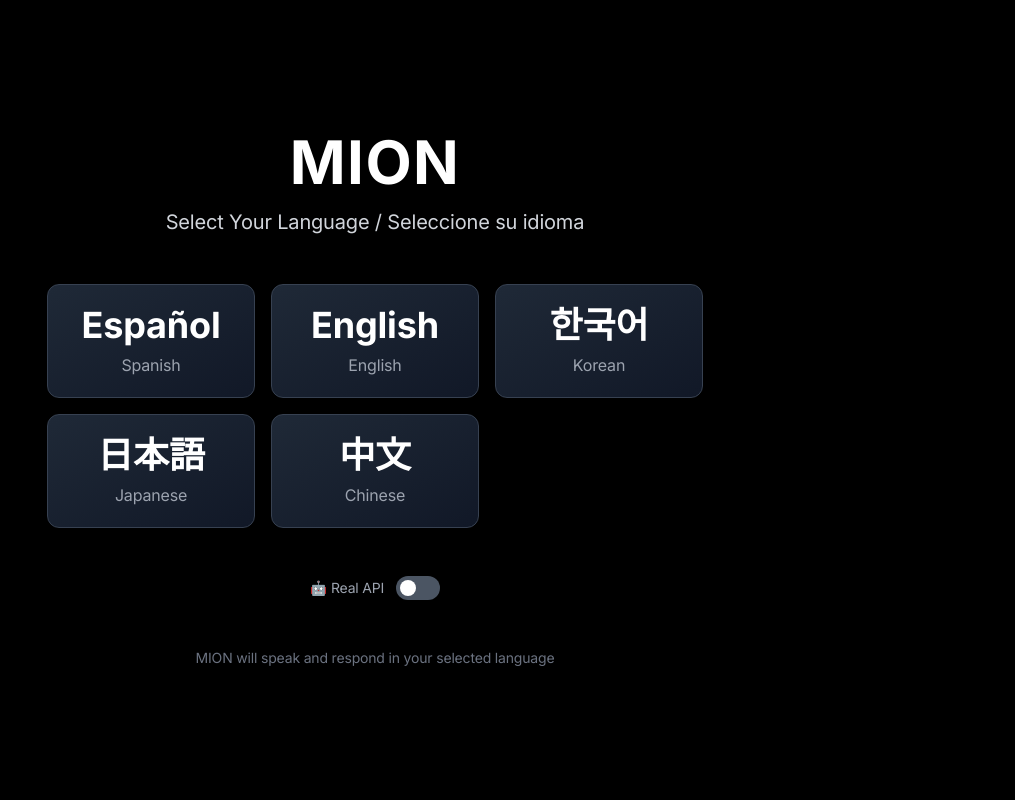
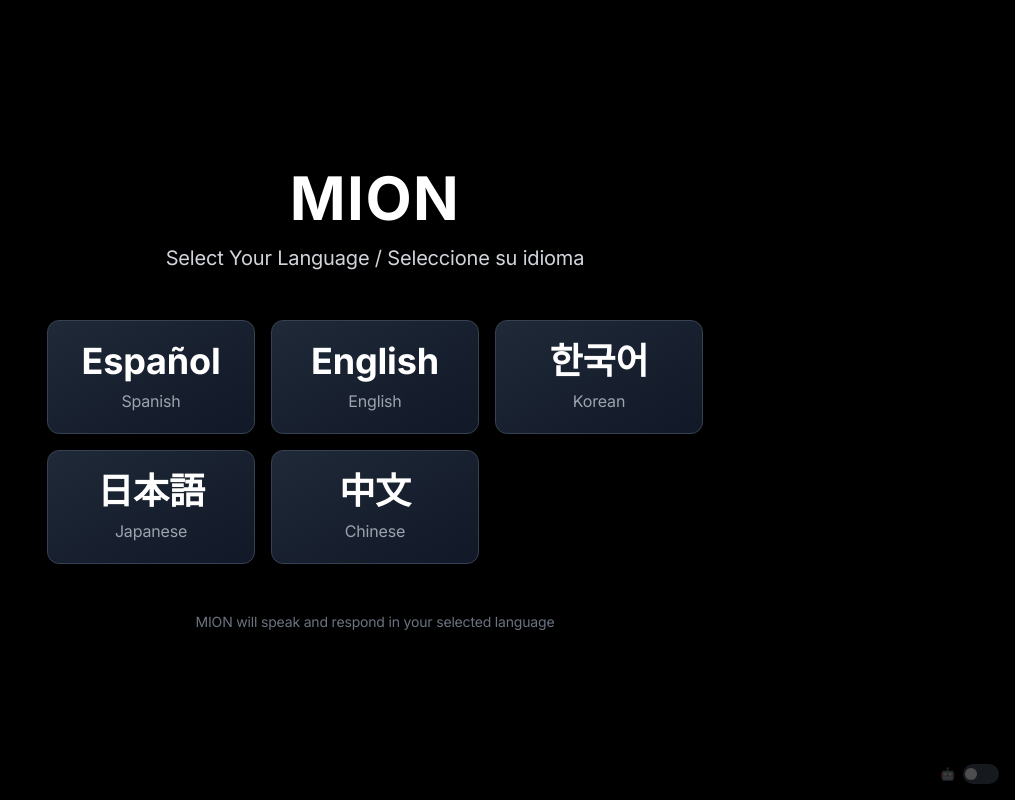
Before and after one commit to nicurrego/MION-chatbox-design, a React (Vite) app: page / in a window 1280 px wide. Shown: the whole page, without its empty margins (265-1280 px from the left). Built offline with nearby package versions, Linux system fonts and the light colour scheme; no server answers.

Commit message:
fix(screens): hide a little bit the mock/api toggle button

```diff
--- a/screens/LanguageSelectionScreen.tsx
+++ b/screens/LanguageSelectionScreen.tsx
@@ -43,21 +43,21 @@ const LanguageSelectionScreen: React.FC<LanguageSelectionScreenProps> = ({ onLan
           ))}
         </div>
 
-        {/* Service Mode Toggle */}
-        <div className="mt-8 sm:mt-10 md:mt-12 flex items-center justify-center gap-3 px-2">
-          <label className="flex items-center gap-3 cursor-pointer">
-            <span className="text-xs sm:text-sm text-gray-400">
-              {useMockService ? '🦆 Mock Mode' : '🤖 Real API'}
+        {/* Service Mode Toggle - Hidden in corner */}
+        <div className="fixed bottom-2 right-2 sm:bottom-3 sm:right-3 md:bottom-4 md:right-4 z-40">
+          <label className="flex items-center gap-2 cursor-pointer opacity-30 hover:opacity-100 transition-opacity duration-300">
+            <span className="text-xs text-gray-500 hover:text-gray-300">
+              {useMockService ? '🦆' : '🤖'}
             </span>
             <div
               onClick={() => setUseMockService(!useMockService)}
-              className={`relative inline-flex h-6 w-11 items-center rounded-full transition-colors ${
+              className={`relative inline-flex h-5 w-9 items-center rounded-full transition-colors ${
                 useMockService ? 'bg-purple-600' : 'bg-gray-600'
               }`}
             >
               <span
-                className={`inline-block h-4 w-4 transform rounded-full bg-white transition-transform ${
-                  useMockService ? 'translate-x-6' : 'translate-x-1'
+                className={`inline-block h-3 w-3 transform rounded-full bg-white transition-transform ${
+                  useMockService ? 'translate-x-5' : 'translate-x-0.5'
                 }`}
               />
             </div>
--- a/services/mockService.ts
+++ b/services/mockService.ts
@@ -39,7 +39,7 @@ const MOCK_RESPONSES_BY_LANGUAGE: Record<string, string[]> = {
     "やあ、ニコラス！ あなたがこの2か月間、準備してきたプレゼンテーションの真っ最中ですね！ 順調ですか？",
     "もしよろしければ、あなたにぴったりの温泉をご用意させてください！",
     "スキャンをする間、簡単にアプリを説明しましょうか。",
-    `では説明します。画面には4つの要素があります：私、「ミオン」あなたの頼もしい仲間です　haha.
+    `では説明します。画面には4つの要素があります：私、「ミオン」あなたの頼もしい仲間です　HAHA～.
 ・重要な情報やグラフを表示する「情報ボックス」
 ・音声ON/OFF、字幕、言語変更や生成画像
 ・動画のダウンロードメニュー、音声入力用の「操作ボタン」
```
